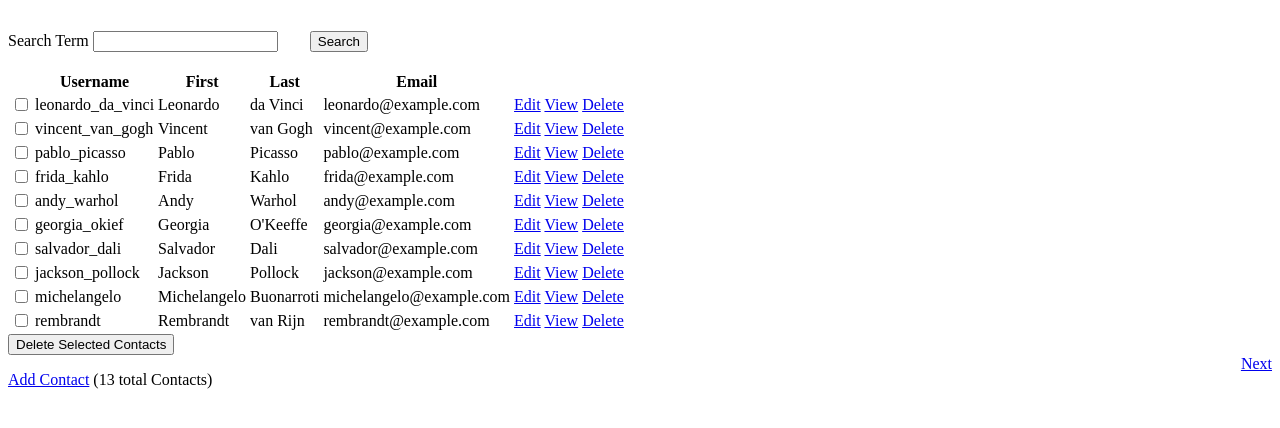
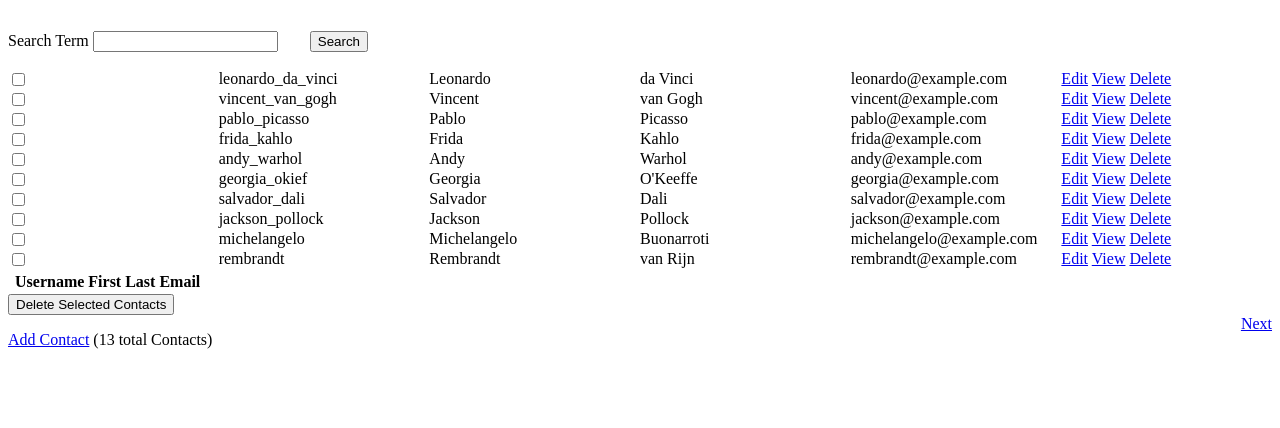
Before and after one commit to iferdel/hypermedia-systems-bookproject, a Django app: page /contacts/ in a window 1280 px wide. Shown: the part 58-486 px from the top of the page. Run offline with Django 4.2, Linux system fonts and the light colour scheme; data comes from the database, SQL or seed files in the repository; lists and menus that the app fills with data are empty; some libraries are stand-ins or nearby versions.

Commit message:
tr and td changed by divs with table-like styling and now Sortable is working as expected

```diff
--- a/static/css/main.css
+++ b/static/css/main.css
@@ -16,3 +16,11 @@ tr.htmx-swapping {
     transform: rotate(45deg);
     transition: all ease-in 2s;
 }
+
+.table-row {
+    display: flex;
+}
+
+.table-cell {
+    flex: 1;
+}
--- a/templates/rows.html
+++ b/templates/rows.html
@@ -1,24 +1,23 @@
 <!-- templates/rows.html -->
 
 {% for user in users %}
-<div>
+<div class="table-row">
     <input type="hidden" name="user_order" value="{{ user.id }}" />
-    <tr>
-
-        <td><input type="checkbox" name="selected_contact_ids" value="{{ user.id }}"></td>
-        <td>{{ user.username }}</td>
-        <td>{{ user.first_name }}</td>
-        <td>{{ user.last_name }}</td>
-        <td>{{ user.email }}</td>
-        <td> <a href="{% url 'contacts_edit' user.id %}">Edit</a>
-         <a href="{% url 'contacts_view' user.id %}">View</a>
-            <a href="#"
-               hx-delete="{% url 'contacts_edit' user.id %}"
-               hx-swap="outerHTML swap:1s"
-               hx-confirm="Are you sure you want to delete this contact?"
-               hx-target="closest tr">Delete</a>
-    </tr>
-
+    <div class="table-cell"><input type="checkbox" name="selected_contact_ids" value="{{ user.id }}"></div>
+    <div class="table-cell">{{ user.username }}</div>
+    <div class="table-cell">{{ user.first_name }}</div>
+    <div class="table-cell">{{ user.last_name }}</div>
+    <div class="table-cell">{{ user.email }}</div>
+    <div class="table-cell">
+        <a href="{% url 'contacts_edit' user.id %}">Edit</a>
+        <a href="{% url 'contacts_view' user.id %}">View</a>
+        <a href="#"
+           hx-delete="{% url 'contacts_edit' user.id %}"
+           hx-swap="outerHTML swap:1s"
+           hx-confirm="Are you sure you want to delete this contact?"
+           hx-target="closest .table-row">Delete</a>
+    </div>
 </div>
 
+
 {% endfor %}
```
Also changed, not shown: static/js/htmx-sortable-rows.js (deleted, +0 -14 lines).
